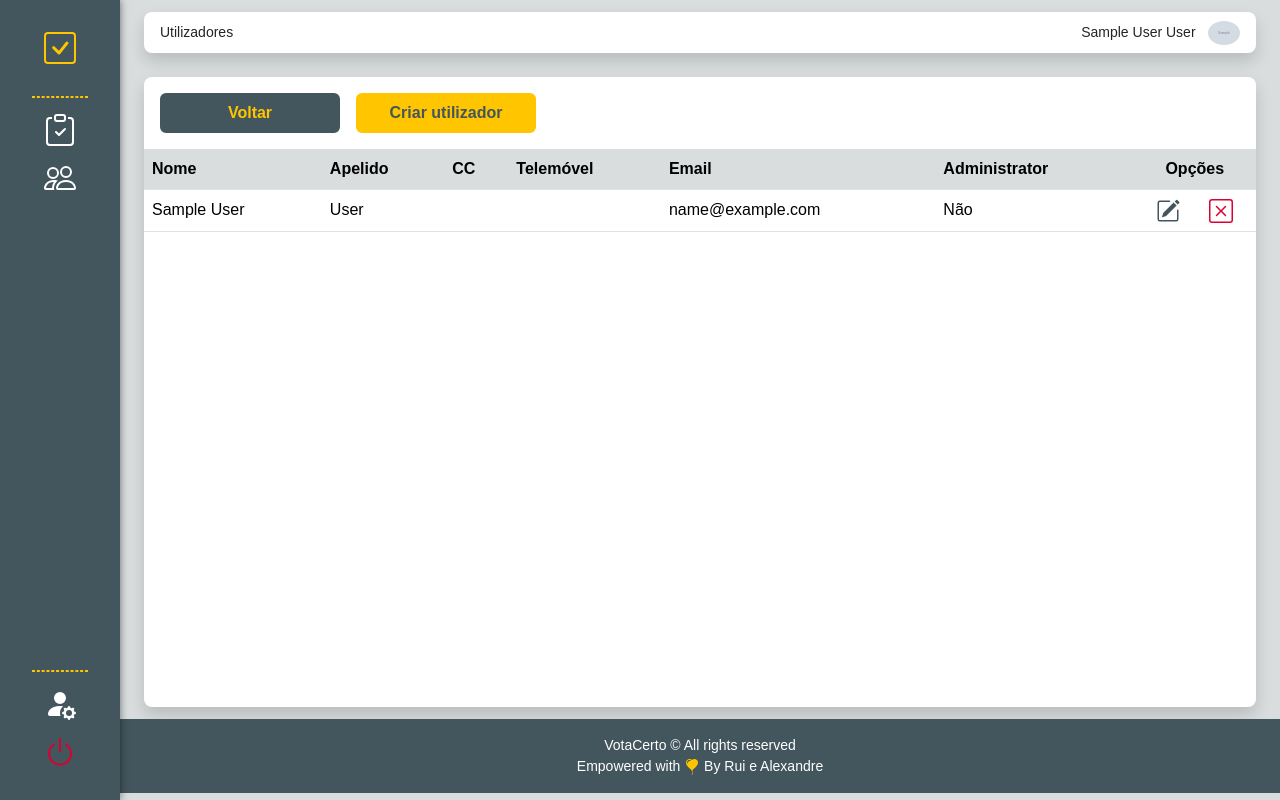
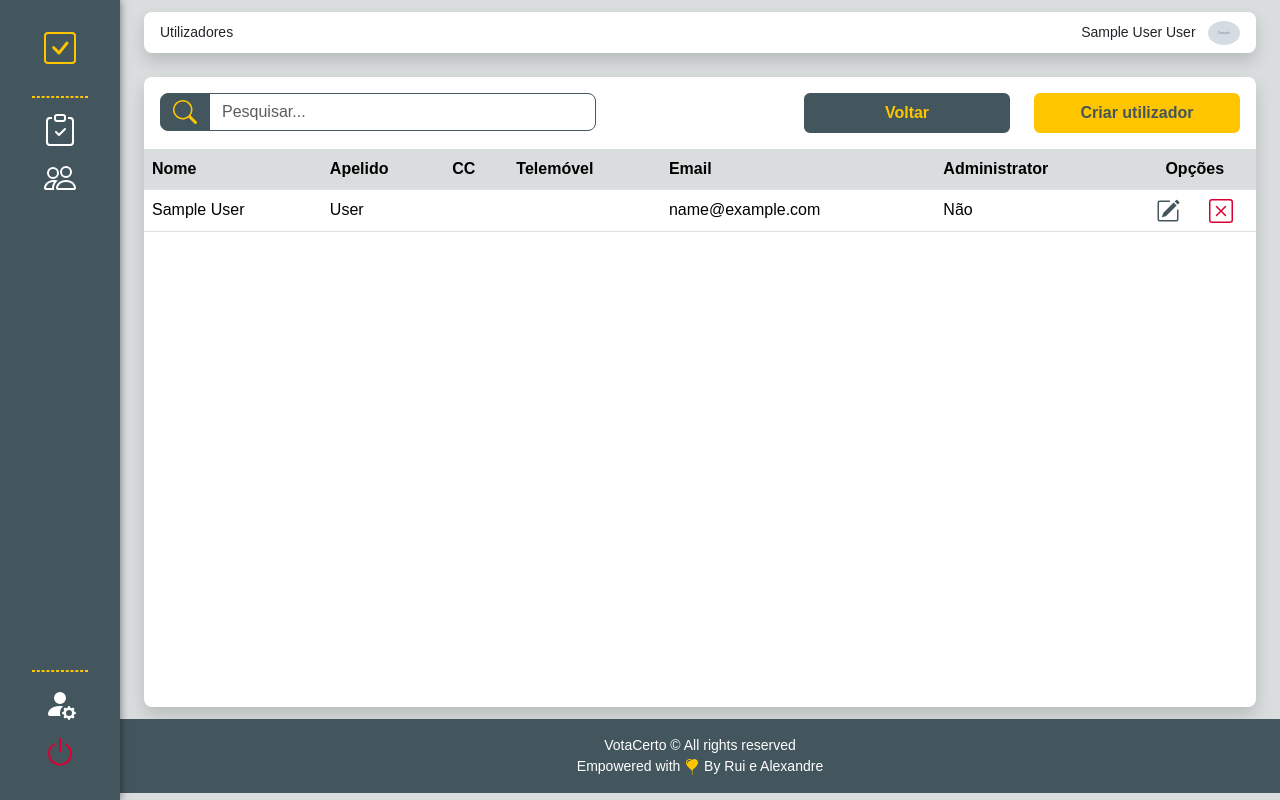
Before and after one commit to Ciclista26/Trabalho_SIR, a PHP site: page /pages/secure/admin/index.php in a window 1280 px wide. Run offline with PHP 8.4, Linux system fonts and the light colour scheme; the visitor is signed in with stand-in values (Sample User, id 1); tables that the repository leaves empty or names only in its code hold one stand-in row (values such as "Sample post"); grey boxes marked "Sample" are stand-in pictures; data that the repository does not hold is empty; some libraries are stand-ins or nearby versions.

Commit message:
correcao erros

```diff
--- a/pages/secure/admin/index.php
+++ b/pages/secure/admin/index.php
@@ -22,25 +22,45 @@ $title = 'Utilizadores';
             ?>
             <div class="div_table mx-xs-3 mx-sm-4 bg-white static-top shadow">
                 <section class="m-0 p-3">
-                    <div class="d-sm-flex justify-content">
-                        <a class="btn col-12 col-xl-2 col-md-3 col-sm-4 me-sm-3 mb-3 mb-sm-0 btn-secondary" href="/Trabalho_SIR/pages/secure/">Voltar</a>
-                        <a class="btn col-12 col-xl-2 col-md-3 col-sm-4 me-sm-3 mb-sm-0 btn-warning-yellow" href="./user.php">Criar utilizador</a>
+                    <div class="row">
+                        <div class="col-12 col-sm-5 col-md-5 pb-3 pb-sm-0">
+                            <div class="input-group">
+                                <span class="input-group-text">
+                                    <svg xmlns="http://www.w3.org/2000/svg" width="24" height="24" fill="currentColor" class="bi bi-search" viewBox="0 0 16 16">
+                                        <path d="M11.742 10.344a6.5 6.5 0 1 0-1.397 1.398h-.001c.03.04.062.078.098.115l3.85 3.85a1 1 0 0 0 1.415-1.414l-3.85-3.85a1.007 1.007 0 0 0-.115-.1zM12 6.5a5.5 5.5 0 1 1-11 0 5.5 5.5 0 0 1 11 0" />
+                                    </svg>
+                                </span>
+                                <input type="text" class="form-control" placeholder="Pesquisar..." id="searchInput">
+                            </div>
+                        </div>
+                        <div class="col-0 col-md-2 d-none d-md-block"></div>
+                        <div class="col-12 col-sm-7 col-md-5">
+                            <div class="row">
+                                <div class="col-12 col-sm-6 pb-3 pb-sm-0">
+                                    <a class="btn btn-secondary w-100" href="/Trabalho_SIR/pages/secure/">Voltar</a>
+                                </div>
+                                <div class="col-12 col-sm-6">
+                                    <a class="btn btn-warning-yellow w-100" href="./user.php">Criar utilizador</a>
+                                </div>
+                            </div>
+                        </div>
                     </div>
                 </section>
                 <section>
                     <?php
                     if (isset($_SESSION['success'])) {
-                        echo '<div class="alert alert-success alert-dismissible fade show position-fixed top-0 end-0" role="alert">';
+                        echo '<div id="successAlert" class="alert alert-success alert-dismissible fade show position-fixed top-0 end-0" role="alert">';
                         echo $_SESSION['success'] . '<br>';
                         echo '<button type="button" class="btn-close" data-bs-dismiss="alert" aria-label="Close"></button></div>';
                         unset($_SESSION['success']);
                     }
+
                     if (isset($_SESSION['errors'])) {
-                        echo '<div class="alert alert-danger alert-dismissible fade show position-fixed top-0 end-0" role="alert">';
+                        echo '<div id="errorAlert" class="alert alert-danger alert-dismissible fade show position-fixed top-0 end-0" role="alert">';
                         foreach ($_SESSION['errors'] as $error) {
                             echo $error . '<br>';
                         }
-                        echo '<button type="button" class="btn-close" data-bs-dismiss="alert" aria-label="Close"></button>';
+                        echo '<button type="button" class="btn-close" data-bs-dismiss="alert" aria-label="Close"></button></div>';
                         unset($_SESSION['errors']);
                     }
                     ?>
@@ -51,7 +71,7 @@ $title = 'Utilizadores';
                         <?php
                         foreach ($users as $user) {
                         ?>
-                            <div class="card-body-table p-3 col-12 col-sm-6 col-md-4">
+                            <div class="card-body-table p-3 col-12 col-sm-6 col-md-4 searchable">
                                 <div class="card">
                                     <div class="row m-3">
                                         <div class="col-12 p-0 mb-md-0">
@@ -103,7 +123,7 @@ $title = 'Utilizadores';
                                 <?php
                                 foreach ($users as $user) {
                                 ?>
-                                    <tr>
+                                    <tr class="searchable">
                                         <td>
                                             <?= $user['name'] ?>
                                         </td>
```
Also changed, not shown: pages/secure/index.php (+13 -10 lines), pages/secure/user/password.php (+4 -3 lines), pages/secure/user/profile.php (+5 -4 lines), pages/secure/user/resultados.php (+19 -0 lines). Lines whose indentation alone changed are shown as unchanged.
